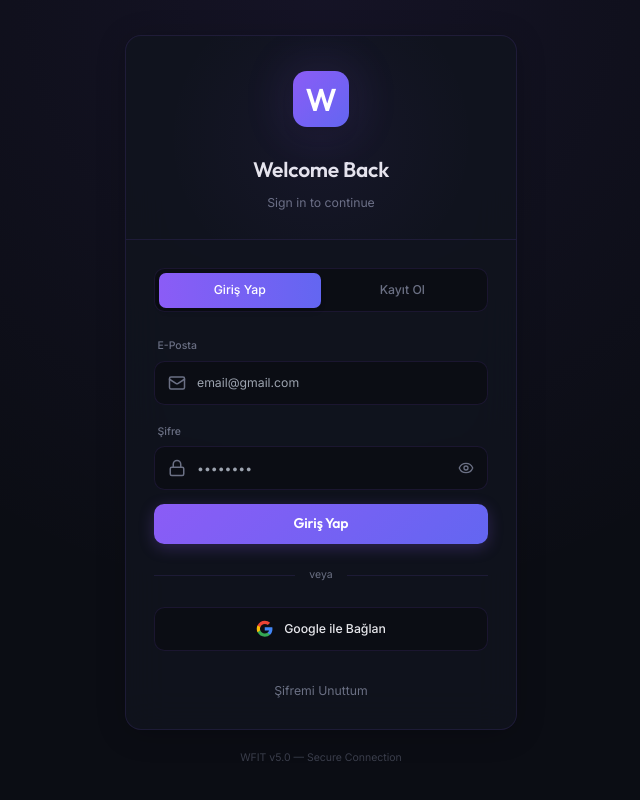
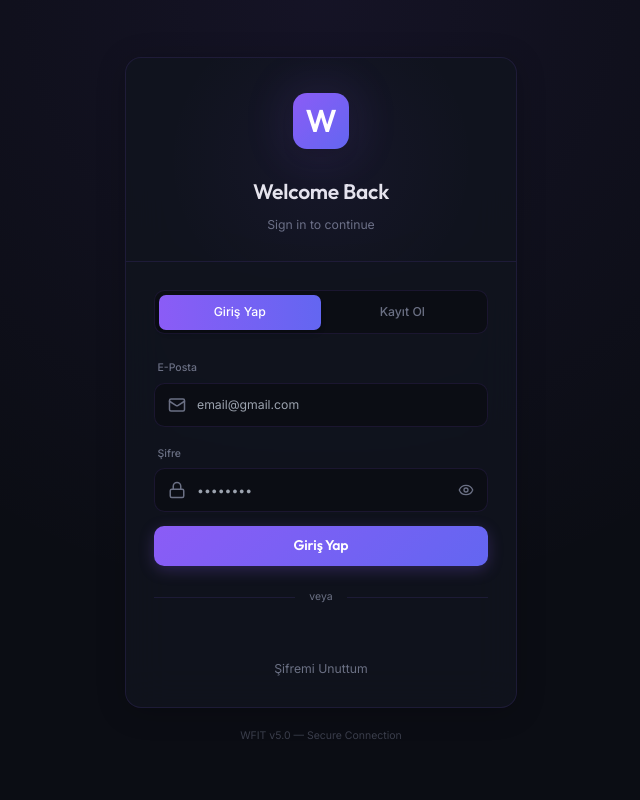
Before and after one commit to Wupard/WFIT, a React (Vite) app: page / in a window 1280 px wide. Shown: the whole page, without its empty margins (319-959 px from the left). Built offline with nearby package versions, Linux system fonts and the light colour scheme; no server answers.

Commit message:
Implement native Google One Tap button and prompt (Replit style)

```diff
--- a/components/GoogleOneTap.tsx
+++ b/components/GoogleOneTap.tsx
@@ -16,35 +16,35 @@ declare global {
 export const GoogleOneTap: React.FC<GoogleOneTapProps> = ({ onSuccess, onError }) => {
     useEffect(() => {
         const initializeGoogleOneTap = () => {
-            // Script yüklendi mi kontrol et
             if (!window.google) return;
 
             window.google.accounts.id.initialize({
-                client_id: "73949061224-ejvepvb2r4iuruprjlhovcfl6b252g8d.apps.googleusercontent.com", // User's Web Client ID
+                client_id: "73949061224-ejvepvb2r4iuruprjlhovcfl6b252g8d.apps.googleusercontent.com",
                 callback: async (response: any) => {
                     try {
-                        // Google'dan gelen ID Token
                         const credential = GoogleAuthProvider.credential(response.credential);
-
-                        // Firebase ile giriş yap
                         const result = await signInWithCredential(auth, credential);
-
                         if (onSuccess) onSuccess(result.user);
                     } catch (error) {
                         console.error("One Tap Login Failed:", error);
                         if (onError) onError(error);
                     }
                 },
-                auto_select: true, // Otomatik seçimi dener
-                cancel_on_tap_outside: false
+                auto_select: false,
+                cancel_on_tap_outside: true
             });
 
-            // Popup'ı göster
-            window.google.accounts.id.prompt((notification: any) => {
-                if (notification.isNotDisplayed() || notification.isSkippedMoment()) {
-                    console.log("One Tap skipped/not displayed:", notification.getNotDisplayedReason());
-                }
-            });
+            // Resmi Google Butonunu Render Et
+            const buttonDiv = document.getElementById('google-button-container');
+            if (buttonDiv) {
+                window.google.accounts.id.renderButton(
+                    buttonDiv,
+                    { theme: 'filled_black', size: 'large', shape: 'pill', width: '380' }
+                );
+            }
+
+            // One Tap Prompt (Sağ üstteki panel)
+            window.google.accounts.id.prompt();
         };
 
         // Scripti Dinamik Olarak Yükle
--- a/components/Login.tsx
+++ b/components/Login.tsx
@@ -296,14 +296,7 @@ export const Login: React.FC<LoginProps> = ({ onLogin }) => {
                 </div>
 
                 <div className="grid grid-cols-1 gap-4">
-                  <button
-                    type="button"
-                    onClick={handleGoogleLogin}
-                    className="w-full py-3.5 flex items-center justify-center gap-3 bg-[var(--bg-main)] border border-[var(--border-color)] rounded-xl hover:border-[var(--accent-primary)] transition-all font-medium text-[var(--text-main)] text-sm"
-                  >
-                    <GoogleIcon />
-                    Google ile Bağlan
-                  </button>
+                  <div id="google-button-container" className="flex justify-center w-full"></div>
                 </div>
 
                 {mode === 'login' && (
```
